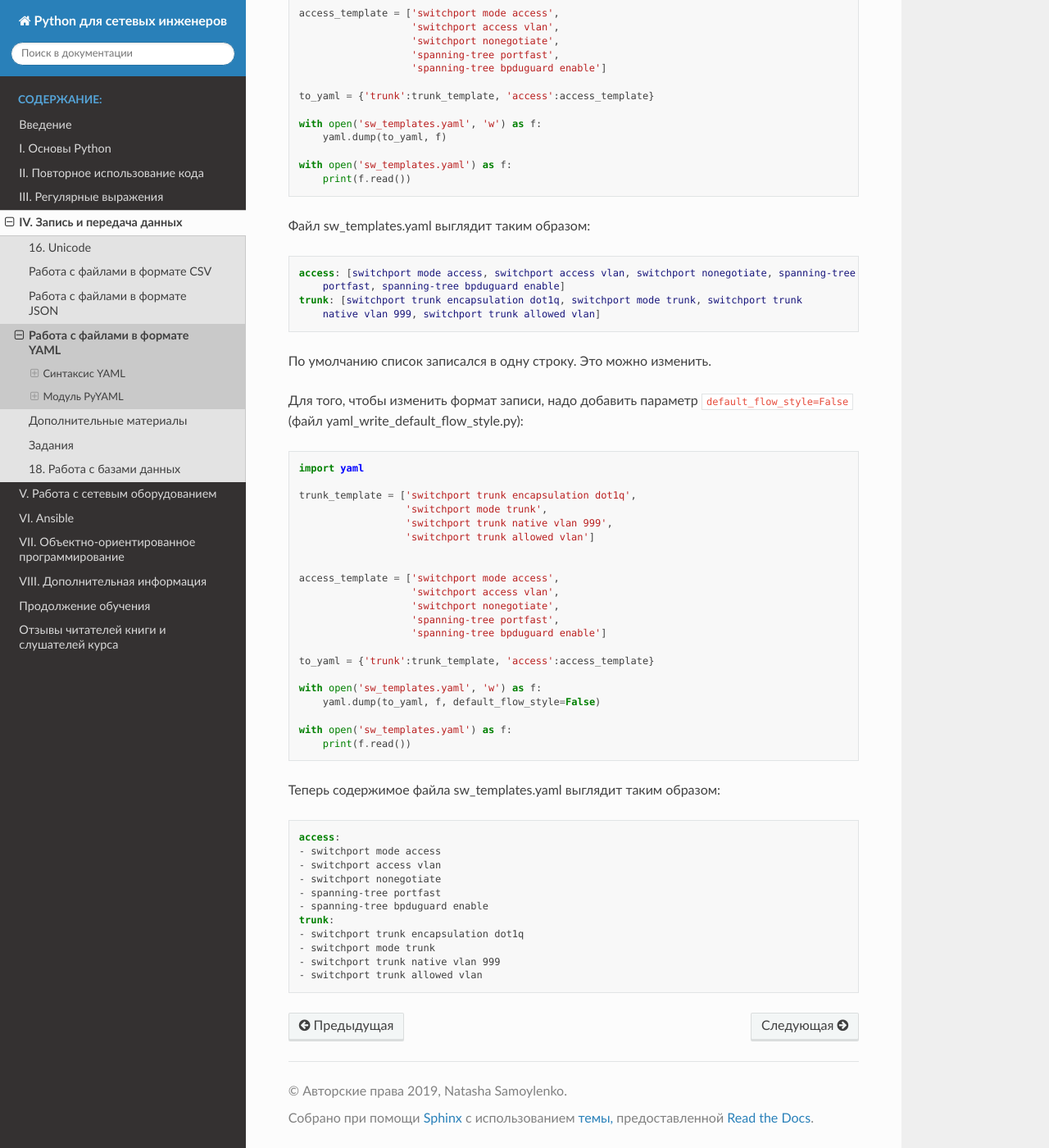
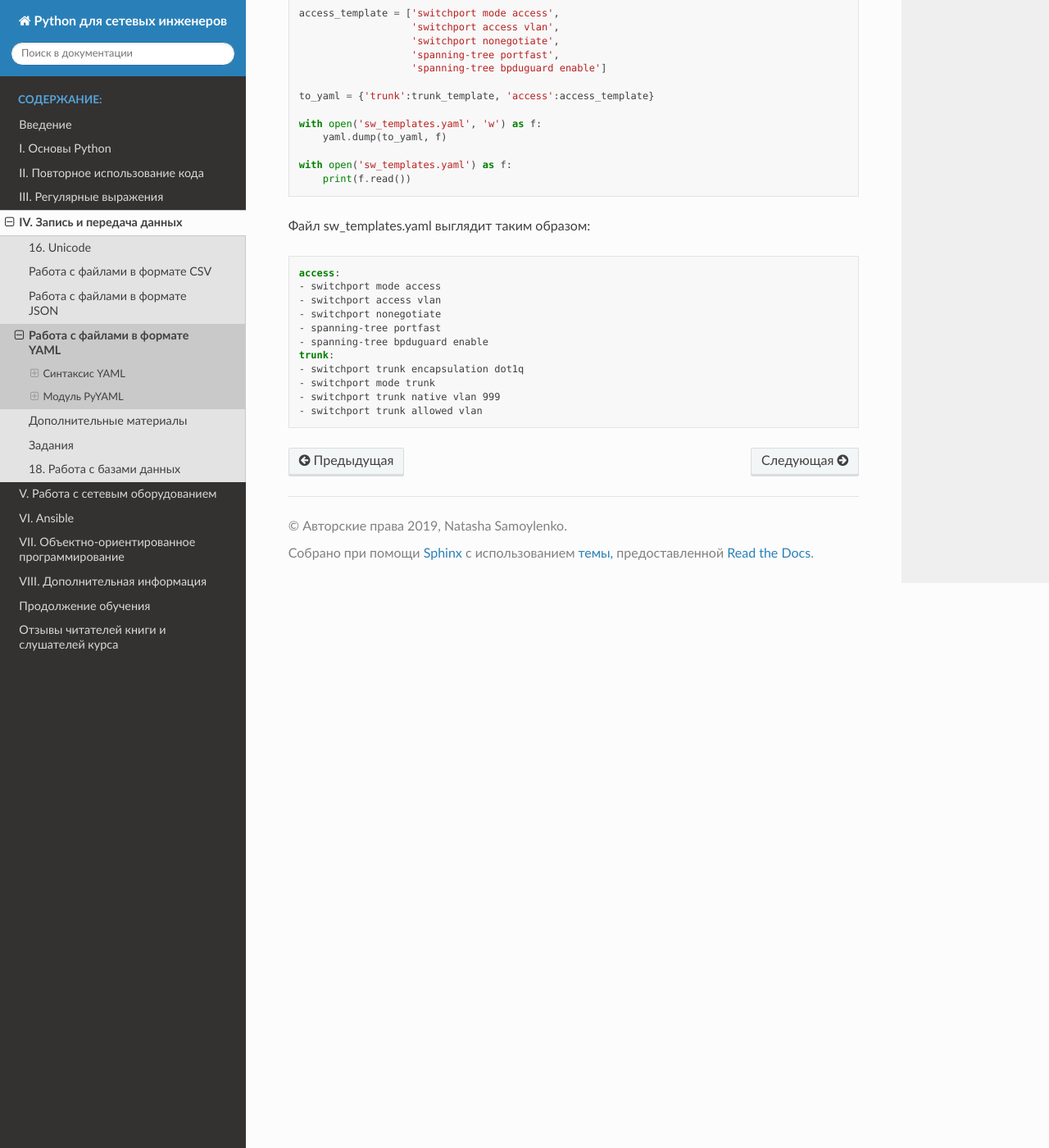
Before and after one commit to natenka/pyneng-book, a Sphinx documentation site: the page built from docs/source/book/17_serialization/3_yaml.rst, in a window 1280 px wide and 1400 px high, scrolled down 3945 px. Shown: the whole window at 82% size. Built offline with Sphinx 7.4.7 and the Read the Docs theme 2.0.0, drawn with Linux system fonts in a browser that asks for light colours; pages that are not in the unit, such as notebooks, are missing from menus.

Commit message:
Update 17_serialization

```diff
--- a/docs/source/book/17_serialization/3_yaml.rst
+++ b/docs/source/book/17_serialization/3_yaml.rst
@@ -154,7 +154,7 @@ YAML более приятен для восприятия человеком,
       to_id: 2
       to_name: Manchester
 
-Чтение из YAML (файл yaml\_read.py):
+Чтение из YAML (файл yaml_read.py):
 
 .. code:: python
 
@@ -196,7 +196,7 @@ YAML более приятен для восприятия человеком,
 Запись в YAML
 ^^^^^^^^^^^^^
 
-Запись объектов Python в YAML (файл yaml\_write.py):
+Запись объектов Python в YAML (файл yaml_write.py):
 
 .. code:: python
 
@@ -221,46 +221,7 @@ YAML более приятен для восприятия человеком,
     with open('sw_templates.yaml') as f:
         print(f.read())
 
-Файл sw\_templates.yaml выглядит таким образом:
-
-.. code:: yaml
-
-    access: [switchport mode access, switchport access vlan, switchport nonegotiate, spanning-tree
-        portfast, spanning-tree bpduguard enable]
-    trunk: [switchport trunk encapsulation dot1q, switchport mode trunk, switchport trunk
-        native vlan 999, switchport trunk allowed vlan]
-
-По умолчанию список записался в одну строку. Это можно изменить.
-
-Для того, чтобы изменить формат записи, надо добавить параметр
-``default_flow_style=False`` (файл
-yaml\_write\_default\_flow\_style.py):
-
-.. code:: python
-
-    import yaml
-
-    trunk_template = ['switchport trunk encapsulation dot1q',
-                      'switchport mode trunk',
-                      'switchport trunk native vlan 999',
-                      'switchport trunk allowed vlan']
-
-
-    access_template = ['switchport mode access',
-                       'switchport access vlan',
-                       'switchport nonegotiate',
-                       'spanning-tree portfast',
-                       'spanning-tree bpduguard enable']
-
-    to_yaml = {'trunk':trunk_template, 'access':access_template}
-
-    with open('sw_templates.yaml', 'w') as f:
-        yaml.dump(to_yaml, f, default_flow_style=False)
-
-    with open('sw_templates.yaml') as f:
-        print(f.read())
-
-Теперь содержимое файла sw\_templates.yaml выглядит таким образом:
+Файл sw_templates.yaml выглядит таким образом:
 
 .. code:: yaml
 
```
Also changed, not shown: other parts of docs/source/book/17_serialization/3_yaml.rst (+1 -1 lines), docs/source/book/17_serialization/1_csv.rst (+14 -12 lines), docs/source/book/17_serialization/2_json.rst (+16 -15 lines), docs/source/book/17_serialization/further_reading.rst (+9 -6 lines).
